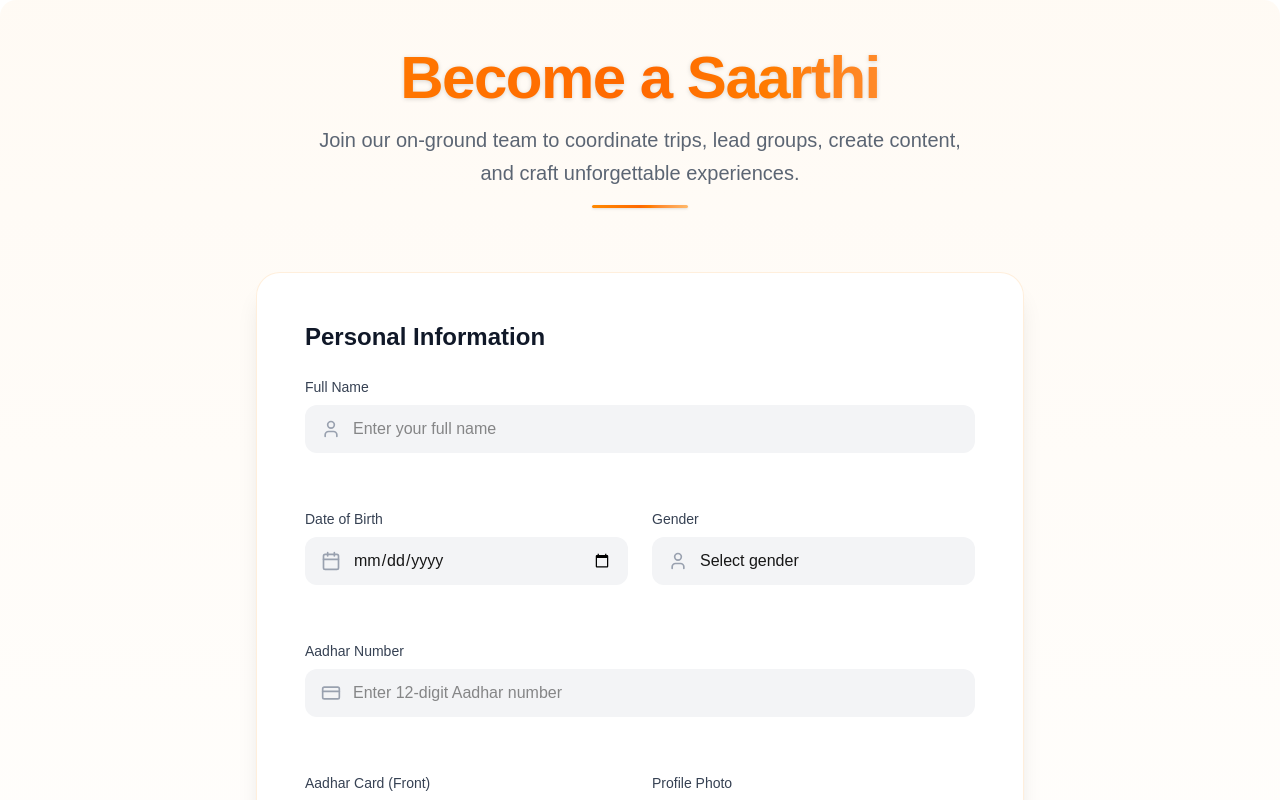
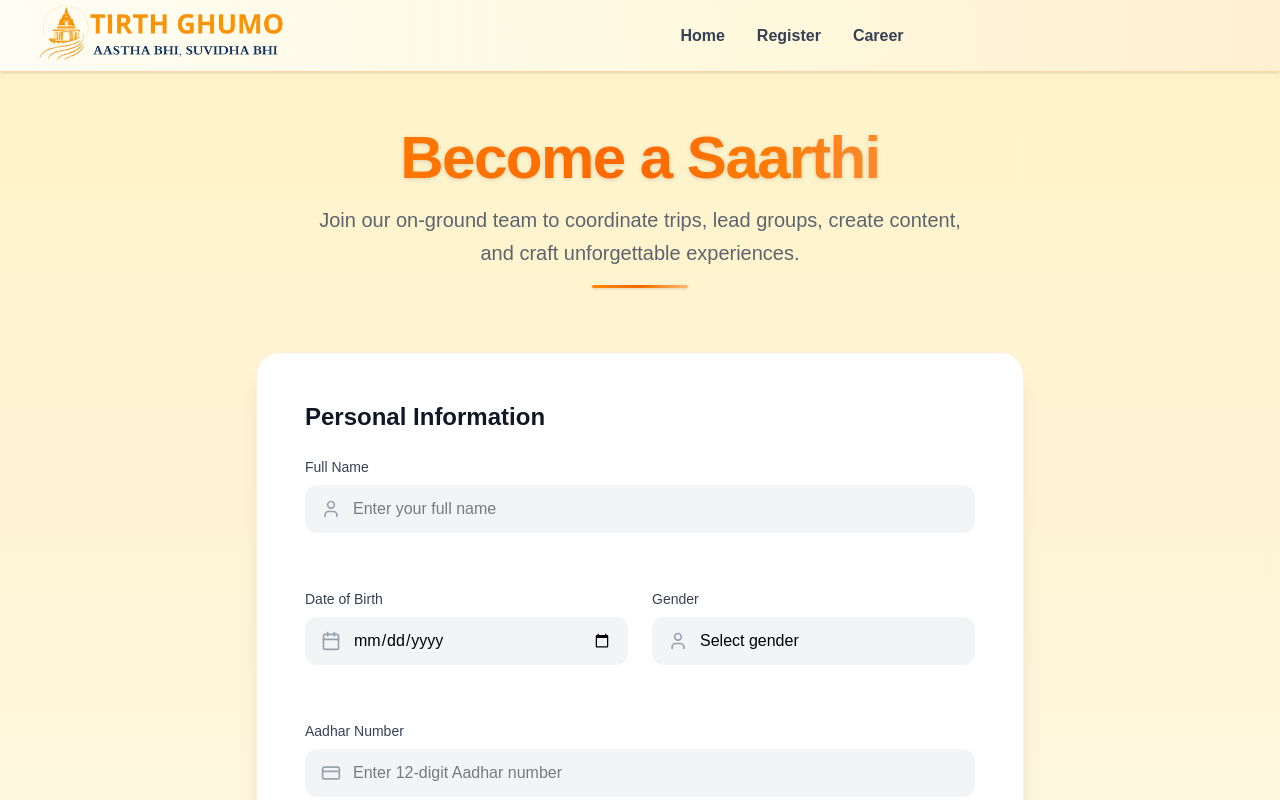
Before and after one commit to justmend07-bit/CareerPageTG, a Next.js app: page /Sarthi in a window 1280 px wide. Shown: the top 800 px of the page. Built offline with nearby package versions, Linux system fonts and the light colour scheme.

Commit message:
updated: background color

```diff
--- a/src/app/Sarthi/SarthiForm.js
+++ b/src/app/Sarthi/SarthiForm.js
@@ -77,7 +77,7 @@ export default function SarthiForm() {
   ];
 
   return (
-    <div className="min-h-screen  py-12 px-4 rounded-2xl bg-gradient-to-b from-orange-50/60 via-white to-amber-50/60">
+    <div className="min-h-screen  py-12 px-4 rounded-2xl  mt-20 ">
 
       {/* HEADER */}
       <div className="text-center mb-16 animate-header">
--- a/src/app/Sarthi/page.js
+++ b/src/app/Sarthi/page.js
@@ -1,9 +1,12 @@
 import SarthiForm from "./SarthiForm";
+import Navbar from "@/components/navbar";
 export default function SarthiPage() {
 
+
     return(
-        <>
+       <div className=" relative min-h-screen bg-gradient-to-t to-amber-100 via-orange-50 from-white overflow-hidden ">
+            <Navbar/>
             <SarthiForm />
-        </>
+        </div>
     );
 }
--- a/src/app/globals.css
+++ b/src/app/globals.css
@@ -2,7 +2,7 @@
 
 :root {
   --background: #ffffff;
-  --foreground: #171717;
+
 }
 
 @theme inline {
@@ -14,7 +14,7 @@
 
 @media (prefers-color-scheme: dark) {
   :root {
-    --background: #0a0a0a;
+
     --foreground: #ededed;
   }
 }
--- a/src/app/layout.js
+++ b/src/app/layout.js
@@ -1,15 +1,7 @@
-import { Geist, Geist_Mono } from "next/font/google";
+
 import "./globals.css";
 
-const geistSans = Geist({
-  variable: "--font-geist-sans",
-  subsets: ["latin"],
-});
 
-const geistMono = Geist_Mono({
-  variable: "--font-geist-mono",
-  subsets: ["latin"],
-});
 
 export const metadata = {
   title: "Tirth Ghumo",
@@ -19,9 +11,7 @@ export const metadata = {
 export default function RootLayout({ children }) {
   return (
     <html lang="en">
-      <body
-        className={`${geistSans.variable} ${geistMono.variable} antialiased`}
-      >
+      <body>
         {children}
       </body>
     </html>
--- a/src/app/page.js
+++ b/src/app/page.js
@@ -8,7 +8,7 @@ import Footer from "@/components/footer"
 
 export default function TrekRegistration() {
   return (
-    <>
+    <div className=" relative min-h-screen bg-gradient-to-t to-amber-100 via-orange-50 from-white overflow-hidden  ">
       <Navbar />
       <Hero />
       <Itinerary />
@@ -16,6 +16,6 @@ export default function TrekRegistration() {
       <Testimonials />
       <Form />
       <Footer />
-    </>
+    </div>
   )
 }
```
